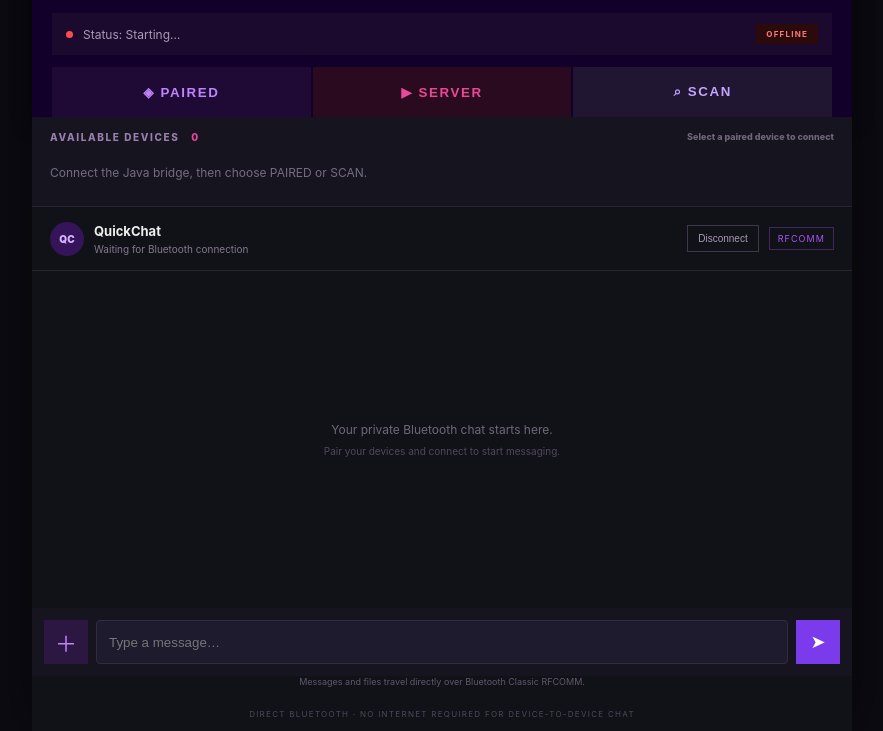
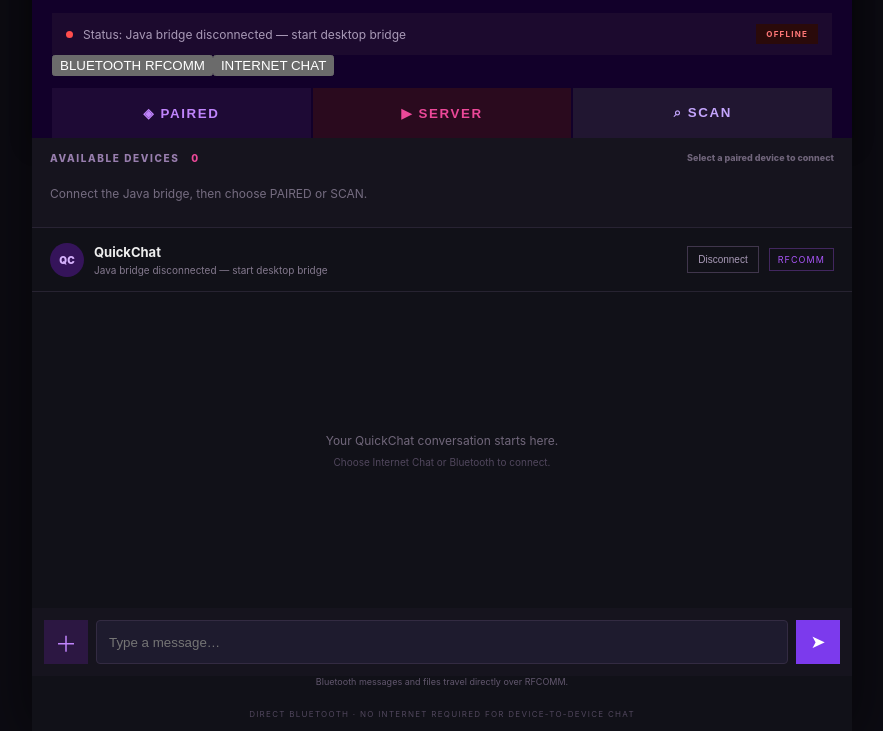
Before and after one commit to Sasi-51/Dual-chat, a plain HTML site: page Dual chat/web/index.html in a window 1280 px wide. Shown: the part 69-800 px from the top of the page, without its empty margins (198-1081 px from the left). Drawn offline with Linux system fonts and the light colour scheme.

Commit message:
Update index.html

```diff
--- a/Dual chat/web/index.html
+++ b/Dual chat/web/index.html
@@ -8,19 +8,31 @@
 <body>
 <main class="app">
   <header>
-    <div class="brand"><div class="logo">QC</div><div><h1>QUICK CHAT</h1><small>Bluetooth · Instant · Direct</small></div><div class="signal" aria-hidden="true"><i></i><i></i><i></i><i></i><small>SIGNAL</small></div></div>
-    <div class="status" id="statusBar"><span id="led"></span><span id="statusText">Status: Starting…</span><b id="mode">OFFLINE</b></div>
-    <div class="actions"><button id="paired">◈ PAIRED</button><button id="server">▶ SERVER</button><button id="scan">⌕ SCAN</button></div>
+    <div class="brand"><div class="logo">QC</div><div><h1>QUICK CHAT</h1><small>Bluetooth · Internet · Instant</small></div><div class="signal" aria-hidden="true"><i></i><i></i><i></i><i></i><small>SIGNAL</small></div></div>
+    <div class="status" id="statusBar"><span id="led"></span><span id="statusText">Status: Select a communication mode</span><b id="mode">OFFLINE</b></div>
+    <div class="mode-switch"><button id="bluetoothMode" class="selected">BLUETOOTH RFCOMM</button><button id="internetMode">INTERNET CHAT</button></div>
+    <div class="actions" id="bluetoothActions"><button id="paired">◈ PAIRED</button><button id="server">▶ SERVER</button><button id="scan">⌕ SCAN</button></div>
   </header>
-  <section class="devices"><div class="section-title">AVAILABLE DEVICES <span id="deviceCount">0</span><span class="device-hint">Select a paired device to connect</span></div><div id="devices"><p class="muted">Connect the Java bridge, then choose PAIRED or SCAN.</p></div></section>
+  <section class="internet-panel" id="internetPanel" hidden>
+    <div class="internet-title">INTERNET CHAT · LIVE WEBSOCKET</div>
+    <div class="internet-fields">
+      <label>Your name<input id="internetName" maxlength="32" value="Guest" placeholder="Enter your name"></label>
+      <label>Room code<input id="roomCode" maxlength="32" value="quickchat123" placeholder="Same code on both devices"></label>
+      <label class="server-field">WebSocket server<input id="relayUrl" value="wss://dual-chat-yvdr.onrender.com" spellcheck="false"></label>
+      <button id="internetConnect">CONNECT</button>
+      <button id="internetDisconnect" class="secondary" disabled>DISCONNECT</button>
+    </div>
+    <p class="internet-help">Open QuickChat on both devices. Use the same room code and server URL.</p>
+  </section>
+  <section class="devices" id="devicesSection"><div class="section-title">AVAILABLE DEVICES <span id="deviceCount">0</span><span class="device-hint">Select a paired device to connect</span></div><div id="devices"><p class="muted">Connect the Java bridge, then choose PAIRED or SCAN.</p></div></section>
   <section class="chat">
-    <div class="chat-head"><div class="avatar">QC</div><div><strong id="peer">QuickChat</strong><small id="peerStatus">Waiting for Bluetooth connection</small></div><button class="disconnect" id="disconnect" title="Disconnect">Disconnect</button><span class="lock">RFCOMM</span></div>
-    <div id="messages" class="messages" aria-live="polite"><div class="welcome">Your private Bluetooth chat starts here.<small>Pair your devices and connect to start messaging.</small></div></div>
+    <div class="chat-head"><div class="avatar">QC</div><div><strong id="peer">QuickChat</strong><small id="peerStatus">Waiting for connection</small></div><button class="disconnect" id="disconnect" title="Disconnect">Disconnect</button><span class="lock" id="connectionType">RFCOMM</span></div>
+    <div id="messages" class="messages" aria-live="polite"><div class="welcome">Your QuickChat conversation starts here.<small>Choose Internet Chat or Bluetooth to connect.</small></div></div>
     <div class="transfer" id="transfer"><div class="transfer-top"><span id="transferName">File transfer</span><span id="transferPct">0%</span></div><div class="track"><div id="progress"></div></div></div>
     <div class="composer"><label class="attach" for="file" title="Attach a file">＋</label><input id="file" type="file" hidden><input id="message" placeholder="Type a message…" autocomplete="off" maxlength="4000"><button id="send" aria-label="Send message">➤</button></div>
-    <div class="composer-note">Messages and files travel directly over Bluetooth Classic RFCOMM.</div>
+    <div class="composer-note" id="composerNote">Bluetooth messages and files travel directly over RFCOMM.</div>
   </section>
-  <footer>DIRECT BLUETOOTH · NO INTERNET REQUIRED FOR DEVICE-TO-DEVICE CHAT</footer>
+  <footer id="footerNote">DIRECT BLUETOOTH · NO INTERNET REQUIRED FOR DEVICE-TO-DEVICE CHAT</footer>
 </main>
 <script src="app.js"></script>
 </body></html>
```
